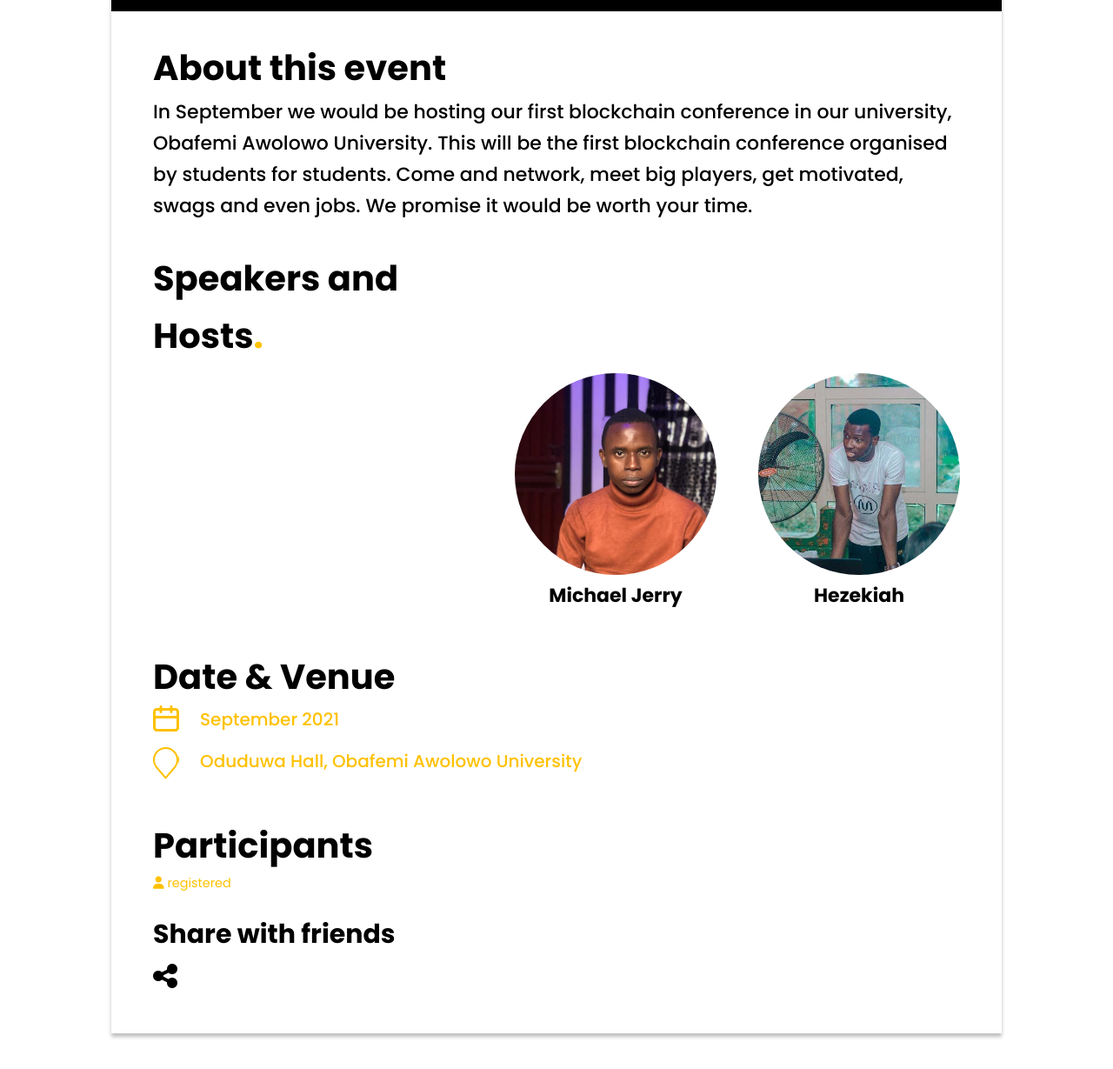
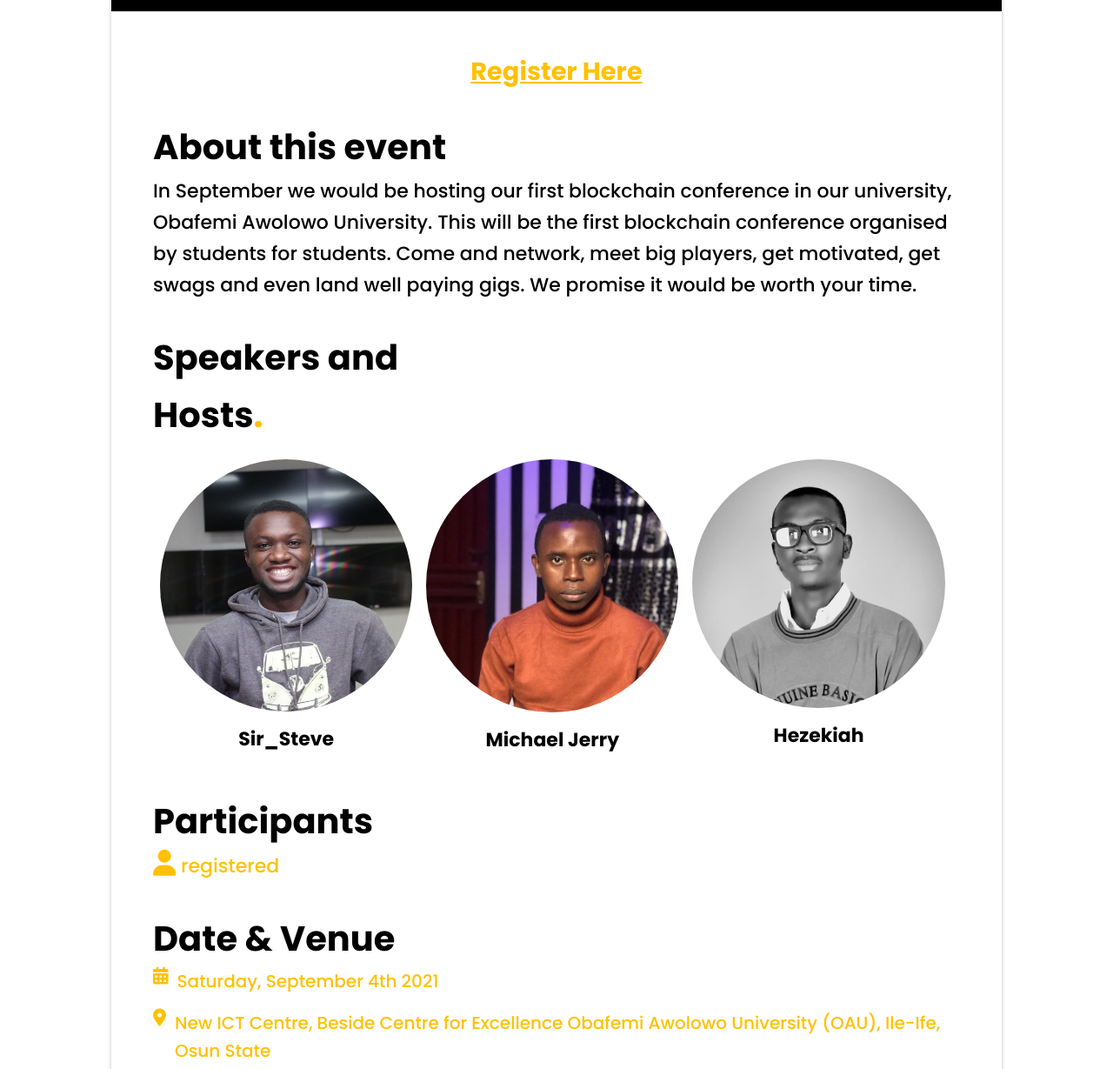
Before and after one commit to Blockchain-OAU/Website, an Eleventy site: page src/upcoming-events/blockchain-conference-2021.njk in a window 1280 px wide. Shown: the part 1167-2396 px from the top of the page at 87% size. Built offline with nearby package versions, Linux system fonts and the light colour scheme; Eleventy itself is replaced by a stand-in of ours; files that its build step writes are made by us from their sources; no server answers.

Commit message:
updated website

```diff
--- a/src/_includes/footer.html
+++ b/src/_includes/footer.html
@@ -15,7 +15,7 @@
           <ul>
               <li>
                   <a href="/contact-us">
-                      blockchaincluboau@gmail.com</a>
+                      team@blockchainclub.ng</a>
               </li>
               <li>
                   <a href="#">FAQs</a>
--- a/src/css/upcoming-event.css
+++ b/src/css/upcoming-event1.css
@@ -9,6 +9,24 @@
 body {
   font-size: 0.9rem;
   font-family: "Poppins", sans-serif;
+}
+
+.register-link {
+  margin-top: 3rem;
+  text-align: center;
+  text-decoration: underline;
+  color: #ffc100;
+  cursor: pointer;
+  display: block;
+  margin-bottom: 0;
+}
+
+.register-link {
+  color: #ffc100;
+}
+
+.date-and-venue .fa {
+  margin-right: 10px;
 }
 
 .bg-img {
@@ -58,16 +76,19 @@
 }
 
 .host-grid {
-  display: grid;
-  grid-column-gap: 3rem;
   padding: 10px 0;
-  justify-content: end;
-  grid-template-columns: 30% 25% 25%
+  display: flex;
+}
+
+.host-column {
+  display: inline-block;
+  max-width: 33%;
 }
 
 .host-image {
   border-radius: 50%;
-
+  width: 100%;
+  padding: 0.5rem;
 }
 
 p.host-name {
@@ -181,7 +202,6 @@
 
   p.sub-details.d-v {
     font-weight: 600;
-    font-size: 10px;
     line-height: 15px;
     color: #ffc100;
   }
@@ -296,7 +316,6 @@
 
   p.sub-details.d-v {
     font-weight: 500;
-    font-size: 11px;
     line-height: 17px;
   }
 }
@@ -306,6 +325,10 @@
     margin-bottom: 160px;
     height: 340px;
     background-size: 900px;
+  }
+
+  .participants .fa.fa-user {
+    font-size: 30px;
   }
 
   div.top img.banner {
@@ -340,7 +363,6 @@
 
   p.sub-details.d-v {
     font-weight: 500;
-    font-size: 16px;
     line-height: 30px;
   }
 
@@ -473,7 +495,6 @@
 
 .countdown .countdown-logo {
   width: 5%;
-  width: 5%;
   display: flex;
   justify-content: center;
   align-items: center;
@@ -504,8 +525,12 @@
     font-size: 16px;
     padding: 0.5rem;
   }
+
+  .countdown .countdown-logo img {
+    width: 150%;
+  }
 }
 
-.participants p{
+.participants p {
   color: #ffc100;
 }
--- a/src/js/upcoming-event.js
+++ b/src/js/upcoming-event1.js
@@ -14,14 +14,14 @@
 })
 
 function getParticipants(){
-  fetch("http://blockchainclub.herokuapp.com/number/")
+  fetch("https://blockchainclub.herokuapp.com/number/")
     .then(res => res.json())
-    .then(json => console.log)
+    .then(json => document.querySelector(".participants-no").textContent = json.number);
 }
 
 function startCountDown(){
   const start = parseInt(Date.now()/1000)
-  const finish = 	1630454400;
+  const finish = 	1630713600;
   const duration = finish - start;
   const [dayInSec, hourInSec, minInSec] = [60 * 60 * 24, 60 * 60, 60]
   const days = parseInt(duration/dayInSec);
--- a/src/pages/about.njk
+++ b/src/pages/about.njk
@@ -65,7 +65,7 @@
            <div class="img-cont img-cont-1">
                <img src="/assets/img/about-us/michael.jpg" alt="image of team members">
                <h4>Micheal Jerry</h4>
-               <p>Cofounder/Lead Trading Community, Digital Marketer</p>
+               <p>Founder/Lead Trading Community, Digital Marketer</p>
            </div>
            <div class="img-cont img-cont-2">
                <img src="/assets/img/about-us/nonse.jpg" alt="image of team members">
@@ -104,7 +104,7 @@
            </div>
            <div class="img-cont img-cont-9">
                 <button>
-                    <a href="https://docs.google.com/forms/d/e/1FAIpQLSel2rH3BVuEOntmT3uwrKdNbRQ4ISzTD8Z5jbk7-d7Rck-qhg/viewform?usp=sf_link">This Could be you<p>Join Us</p></a>
+                <a href="https://docs.google.com/forms/d/e/1FAIpQLSel2rH3BVuEOntmT3uwrKdNbRQ4ISzTD8Z5jbk7-d7Rck-qhg/viewform?usp=sf_link">This Could be you<p>Join Us</p></a>
                 </button>
             </div>
        </div>
--- a/src/upcoming-events/blockchain-conference-2021.njk
+++ b/src/upcoming-events/blockchain-conference-2021.njk
@@ -1,8 +1,8 @@
 ---
 title: Upcoming Event - Blockchain Conference 2021
 layout: base.njk
-style: "/css/upcoming-event.css"
-script: "/js/upcoming-event.js"
+style: "/css/upcoming-event1.css"
+script: "/js/upcoming-event1.js"
 active: "events"
 tags: upcomingEvent
 pic: "blockchain-conference-2021/banner.jpeg"
@@ -45,32 +45,38 @@
         </div>
       </div>
       <div class="about">
+          <h1><a class="register-link" href="https://docs.google.com/forms/u/2/d/1gzd4HHJJjR8ZNpi3PEa2jbnry_Spj8mLxhXUM4oMmwU/edit?usp=send_form&usp=redirect_edit_m">Register Here</a></h1>
           <h2 class="heading" id="about">About this event</h2>
-          <p class="sub-details" id="about-writeup">In September we would be hosting our first blockchain conference in our university, Obafemi Awolowo University. This will be the first blockchain conference organised by students for students. Come and network, meet big players, get motivated, swags and even jobs. We promise it would be worth your time.</p>
+          <p class="sub-details" id="about-writeup">In September we would be hosting our first blockchain conference in our university, Obafemi Awolowo University. This will be the first blockchain conference organised by students for students. Come and network, meet big players, get motivated, get swags and even land well paying gigs. We promise it would be worth your time.
+          </p>
       </div>
       <div class="hosts">
           <h2 class="heading" id="hosts">Speakers and Hosts<span style="color: #FFC100;">.</span></h2>
           <div class="host-grid">
-            <div class="host-column"></div>
               <div class="host-column">
-                  <img class="host-image" src="/assets/img/events/blockchain-conference-2021/michael.jpg" alt="Michael Jerry" style="width:100%">
-                  <p class="sub-details host-name">Michael Jerry</p>
-                </div>
-                <div class="host-column">
-                  <img class="host-image" src="/assets/img/events/blockchain-conference-2021/hezekiah.jpg" alt="Hezekiah" style="width:100%">
-                  <p class="sub-details host-name">Hezekiah</p>
-                </div>
+                <img class="host-image" src="/assets/img/events/blockchain-conference-2021/steve.jpg" alt="Steve">
+                <p class="sub-details host-name">Sir_Steve</p>
+              </div>
+              <div class="host-column">
+                <img class="host-image" src="/assets/img/events/blockchain-conference-2021/michael.jpg" alt="Michael Jerry">
+                <p class="sub-details host-name">Michael Jerry</p>
+              </div>
+              <div class="host-column">
+                <img class="host-image" src="/assets/img/events/blockchain-conference-2021/hezekiah.jpeg" alt="Hezekiah">
+                <p class="sub-details host-name">Hezekiah</p>
+              </div>
           </div>
-      </div>
-      <div class="date-and-venue">
-          <h2 class="heading" id="date">Date & Venue</h2>
-          <p class="sub-details d-v" id="date"><i class="date"></i>September 2021</p>
-          <p class="sub-details d-v" id="venue"><i class="venue"></i>Oduduwa Hall, Obafemi Awolowo University</p>
       </div>
 
       <div class="participants">
         <h2 class="heading">Participants</h2>
-        <p><i class="fa fa-user" aria-hidden="true"></i> <span class="participants-no"></span> registered</p>
+        <p class="sub-details"><i class="fa fa-user" aria-hidden="true"></i> <span class="participants-no"></span> registered</p>
+      </div>
+
+      <div class="date-and-venue">
+          <h2 class="heading" id="date">Date & Venue</h2>
+          <p class="sub-details d-v" id="date"><i class="fa fa-calendar" aria-hidden="true"></i>Saturday, September 4th 2021</p>
+          <p class="sub-details d-v" id="venue"><i class="fa fa-map-marker" aria-hidden="true"></i>New ICT Centre, Beside Centre for Excellence Obafemi Awolowo University (OAU), Ile-Ife, Osun State</p>
       </div>
 
       <div class="share-with-friends">
```
Also changed, not shown: src/assets/img/events/blockchain-conference-2021/banner.jpeg, src/assets/img/events/blockchain-conference-2021/hezekiah.jpeg (added), src/assets/img/events/blockchain-conference-2021/hezekiah.jpg (deleted), src/assets/img/events/blockchain-conference-2021/steve.jpg (added), 7 other files.
